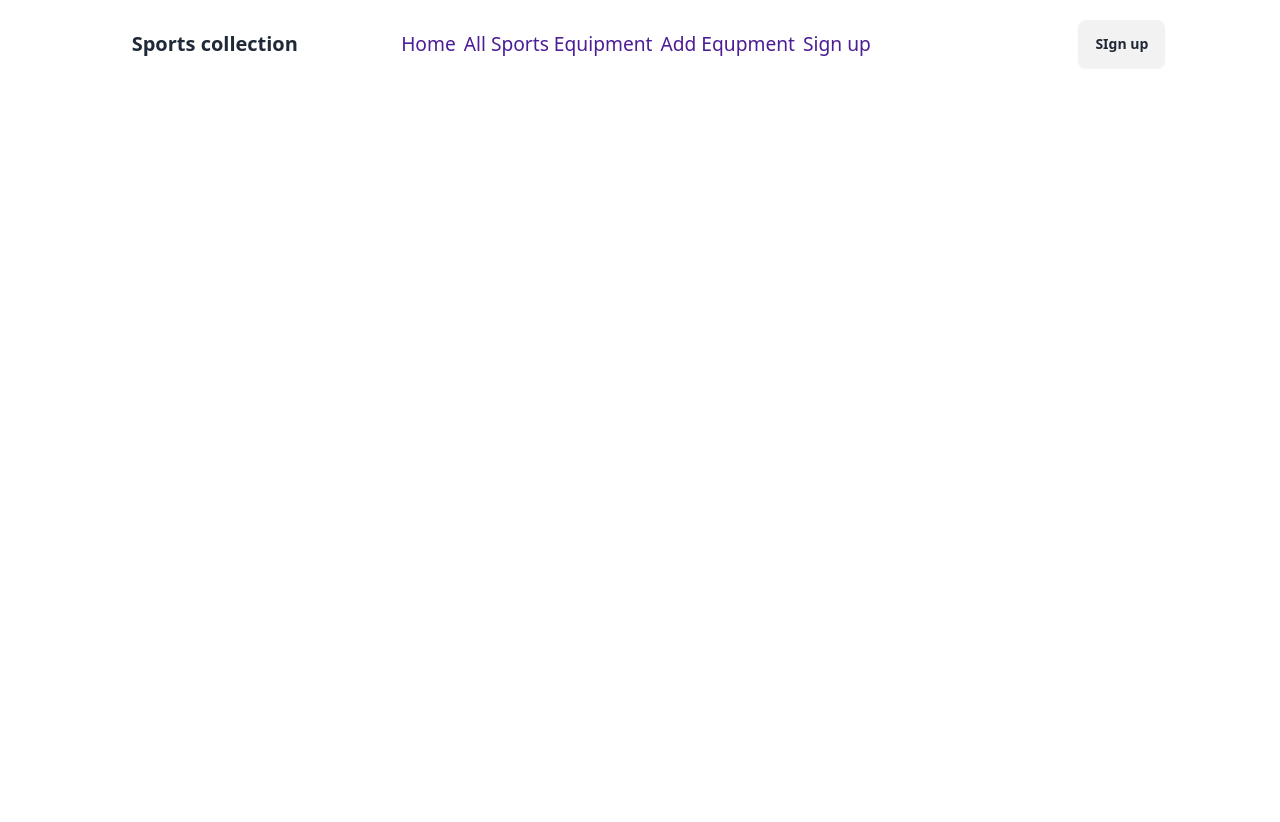
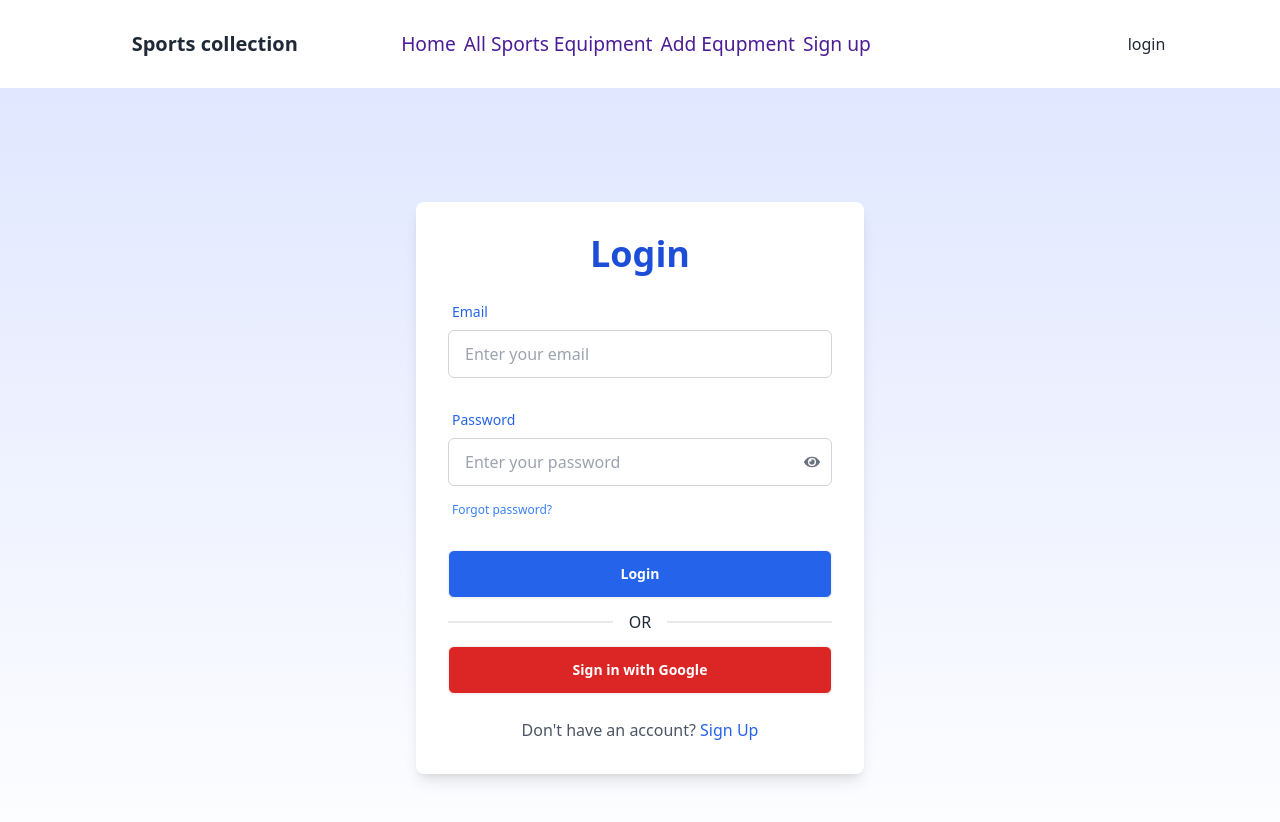
Before and after one commit to Sakib-01/Game-gear-client, a React (Vite) app: page /auth in a window 1280 px wide. Shown: the top 822 px of the page. Before the commit the page ends 800 px from the top, so only its background shows below. Built offline with nearby package versions, Linux system fonts and the light colour scheme; no server answers.

Commit message:
signup and login section

```diff
--- a/package.json
+++ b/package.json
@@ -10,6 +10,7 @@
     "preview": "vite preview"
   },
   "dependencies": {
+    "firebase": "^11.0.2",
     "localforage": "^1.10.0",
     "match-sorter": "^8.0.0",
     "react": "^18.3.1",
--- /dev/null
+++ b/src/components/Login/Login.jsx
@@ -0,0 +1,113 @@
+import React, { useCallback, useContext, useState } from "react";
+import { FaEye, FaEyeSlash } from "react-icons/fa";
+import { Link, useLocation, useNavigate } from "react-router-dom";
+import { AuthContext } from "../Providers/AuthProvider";
+import Swal from "sweetalert2";
+
+const Login = () => {
+  const { login, setUser } = useContext(AuthContext);
+  const [showPassword, setShowPassword] = useState(false);
+  const togglePasswordVisibility = () => setShowPassword(!showPassword);
+  const location = useLocation();
+  const navigate = useNavigate();
+
+  const handleLogin = (e) => {
+    e.preventDefault();
+    const email = e.target.email.value;
+    const password = e.target.password.value;
+
+    login(email, password)
+      .then((res) => {
+        setUser(res.user);
+        Swal.fire({
+          title: "Success!",
+          text: " successfully Login",
+          icon: "success",
+          confirmButtonText: "Ok",
+        });
+        navigate(location?.state || "/");
+      })
+      .catch((error) =>
+        Swal.fire({
+          title: "Error!",
+          text: error.message,
+          icon: "error",
+          confirmButtonText: "Try Again",
+        })
+      );
+  };
+  return (
+    <div className="flex justify-center items-center min-h-screen bg-gradient-to-b from-indigo-100 to-white">
+      <div className="bg-white w-full max-w-md mx-auto rounded-lg shadow-lg p-8">
+        <h2 className="text-4xl font-bold text-center text-blue-700 mb-5">
+          Login
+        </h2>
+        <form onSubmit={handleLogin} className="space-y-6">
+          <div className="form-control">
+            <label className="label">
+              <span className="label-text text-blue-600 font-medium">
+                Email
+              </span>
+            </label>
+            <input
+              type="email"
+              placeholder="Enter your email"
+              name="email"
+              //   ref={emailRef}
+              className="input input-bordered w-full rounded-md px-4 py-2 border-gray-300 focus:outline-none focus:ring-2 focus:ring-blue-400"
+              required
+            />
+          </div>
+          <div className="form-control relative">
+            <label className="label">
+              <span className="label-text text-blue-600 font-medium">
+                Password
+              </span>
+            </label>
+            <input
+              type={showPassword ? "text" : "password"}
+              placeholder="Enter your password"
+              name="password"
+              className="input input-bordered w-full rounded-md px-4 py-2 border-gray-300 focus:outline-none focus:ring-2 focus:ring-blue-400 pr-10"
+              required
+            />
+            <button
+              type="button"
+              onClick={togglePasswordVisibility}
+              className="absolute top-[52px] right-3 text-gray-500"
+            >
+              {showPassword ? <FaEyeSlash /> : <FaEye />}
+            </button>
+            <label className="label mt-2">
+              <span className="label-text-alt link link-hover text-blue-500">
+                Forgot password?
+              </span>
+            </label>
+          </div>
+          <div className="form-control mt-4">
+            <button className="btn w-full rounded-md bg-blue-600 hover:bg-blue-700 text-white font-semibold py-2">
+              Login
+            </button>
+          </div>
+        </form>
+        <div className="divider my-4">OR</div>
+        <div className="form-control mt-4">
+          <button
+            // onClick={handleGoogleSignin}
+            className="btn w-full rounded-md bg-red-600 hover:bg-red-700 text-white font-semibold py-2"
+          >
+            Sign in with Google
+          </button>
+        </div>
+        <p className="text-center mt-6 text-gray-600">
+          Don't have an account?{" "}
+          <Link to="/auth/signup" className="text-blue-600 font-medium">
+            Sign Up
+          </Link>
+        </p>
+      </div>
+    </div>
+  );
+};
+
+export default Login;
--- a/src/components/Navbar/Navbar.jsx
+++ b/src/components/Navbar/Navbar.jsx
@@ -1,8 +1,11 @@
-import React from "react";
-import { NavLink } from "react-router-dom";
+import React, { useContext } from "react";
+import { Link, NavLink } from "react-router-dom";
 import "./Navbar.css";
+import { AuthContext } from "../Providers/AuthProvider";
 
 const Navbar = () => {
+  const { user, logout } = useContext(AuthContext);
+  console.log(user);
   const links = (
     <>
       <NavLink
@@ -66,7 +69,15 @@ const Navbar = () => {
         <ul className="menu menu-horizontal px-1">{links}</ul>
       </div>
       <div className="navbar-end">
-        <a className="btn">SIgn up</a>
+        {user ? (
+          <button onClick={logout} className="btn btn-primary ">
+            logout
+          </button>
+        ) : (
+          <Link to="/auth">
+            <button>login</button>
+          </Link>
+        )}
       </div>
     </div>
   );
--- a/src/components/Providers/AuthProvider.jsx
+++ b/src/components/Providers/AuthProvider.jsx
@@ -1,14 +1,52 @@
-import React, { createContext, useState } from "react";
+import {
+  createUserWithEmailAndPassword,
+  onAuthStateChanged,
+  signInWithEmailAndPassword,
+  signOut,
+} from "firebase/auth";
+import React, { createContext, useEffect, useState } from "react";
+import Auth from "../AuthLayout/Auth";
+import { auth } from "../firebase/firebase.config";
 export const AuthContext = createContext();
 
 const AuthProvider = ({ children }) => {
   const [user, setUser] = useState(null);
   const [loading, setLoading] = useState(true);
 
+  const createUser = (email, password) => {
+    setLoading(true);
+    return createUserWithEmailAndPassword(auth, email, password);
+  };
+
+  const login = (email, password) => {
+    setLoading(true);
+    return signInWithEmailAndPassword(auth, email, password);
+  };
+
+  const logout = () => {
+    setLoading(true);
+    return signOut(auth);
+  };
+
   const authInfo = {
     user,
+    setUser,
     loading,
+    createUser,
+    login,
+    logout,
   };
+
+  useEffect(() => {
+    const unsubscrib = onAuthStateChanged(auth, (currentUser) => {
+      setUser(currentUser);
+      setLoading(false);
+    });
+    return () => {
+      unsubscrib();
+    };
+  }, []);
+
   return (
     <AuthContext.Provider value={authInfo}>{children}</AuthContext.Provider>
   );
--- a/src/components/Signup/Signup.jsx
+++ b/src/components/Signup/Signup.jsx
@@ -1,18 +1,51 @@
-import React, { useState } from "react";
+import React, { useContext, useState } from "react";
 import { FaEye, FaEyeSlash, FaGoogle } from "react-icons/fa";
 import { Link } from "react-router-dom";
+import { AuthContext } from "../Providers/AuthProvider";
+import Swal from "sweetalert2";
 
 const Signup = () => {
   const [showPassword, setShowPassword] = useState(false);
   const togglePasswordVisibility = () => setShowPassword(!showPassword);
+  const { createUser } = useContext(AuthContext);
   const handleSubmit = (e) => {
     e.preventDefault();
     const name = e.target.name.value;
     const photo = e.target.photo.value;
     const email = e.target.email.value;
     const password = e.target.password.value;
-    const newUser = { name, photo, email, password };
-    console.log(newUser);
+    const userdata = { name, photo, email, password };
+    console.log(userdata);
+
+    createUser(email, password)
+      .then((result) => {
+        console.log("user created at fb", result.user);
+
+        const newUser = { name, photo, email };
+        // save new user info to the database
+        fetch("http://localhost:5000/users", {
+          method: "POST",
+          headers: {
+            "content-type": "application/json",
+          },
+          body: JSON.stringify(newUser),
+        })
+          .then((res) => res.json())
+          .then((data) => {
+            if (data.insertedId) {
+              console.log("user created in db");
+              Swal.fire({
+                title: "Success!",
+                text: "Account create successfully",
+                icon: "success",
+                confirmButtonText: "Ok",
+              });
+            }
+          });
+      })
+      .catch((error) => {
+        console.log("error", error);
+      });
   };
   return (
     <div
--- a/src/components/firebase/firebase.config.js
+++ b/src/components/firebase/firebase.config.js
@@ -19,4 +19,4 @@ const firebaseConfig = {
 const app = initializeApp(firebaseConfig);
 
 // Initialize Firebase Authentication and get a reference to the service
-const auth = getAuth(app);
+export const auth = getAuth(app);
--- a/src/main.jsx
+++ b/src/main.jsx
@@ -11,6 +11,7 @@ import EquipmentDetails from "./components/EquipmentDetails/EquipmentDetails.jsx
 import Auth from "./components/AuthLayout/Auth.jsx";
 import Signup from "./components/Signup/Signup.jsx";
 import AuthProvider from "./components/Providers/AuthProvider.jsx";
+import Login from "./components/Login/Login.jsx";
 
 const router = createBrowserRouter([
   {
@@ -36,6 +37,10 @@ const router = createBrowserRouter([
     element: <Auth />,
     children: [
       {
+        path: "/auth",
+        element: <Login></Login>,
+      },
+      {
         path: "/auth/signup",
         element: <Signup></Signup>,
       },
```
Also changed, not shown: 1 other file (tests, documents, lock files or other folders).
